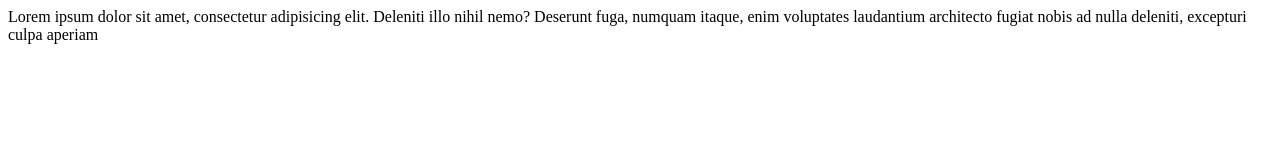
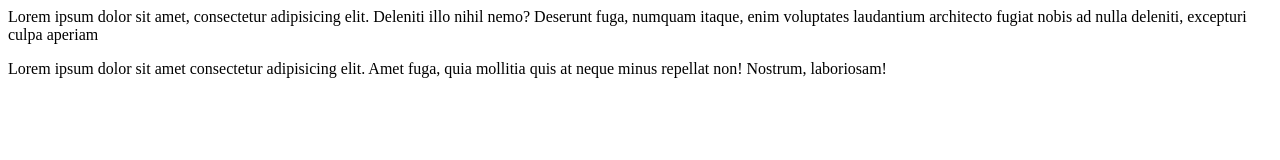
Before and after one commit to iAmankashyap/Project_Z_forked, a plain HTML site: page frontend/index.html in a window 1280 px wide. Drawn offline with Linux system fonts and the light colour scheme.

Commit message:
add paratag

```diff
--- a/frontend/index.html
+++ b/frontend/index.html
@@ -11,5 +11,9 @@
       nihil nemo? Deserunt fuga, numquam itaque, enim voluptates laudantium
       architecto fugiat nobis ad nulla deleniti, excepturi culpa aperiam
     </div>
+    <p>
+      Lorem ipsum dolor sit amet consectetur adipisicing elit. Amet fuga, quia
+      mollitia quis at neque minus repellat non! Nostrum, laboriosam!
+    </p>
   </body>
 </html>
```
